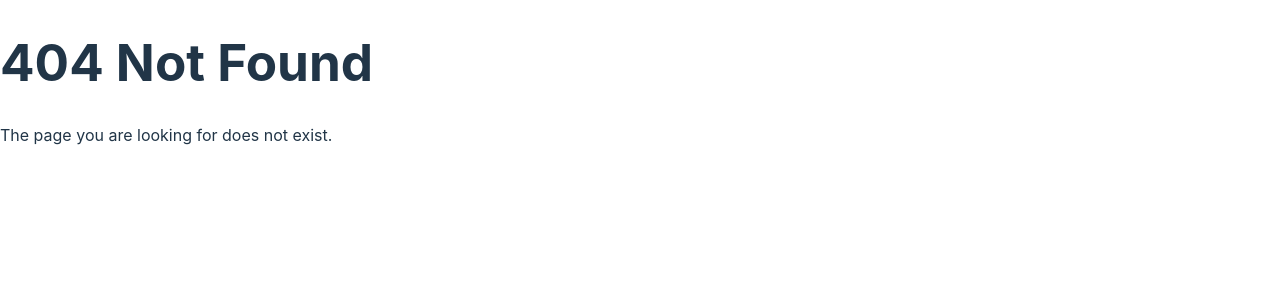
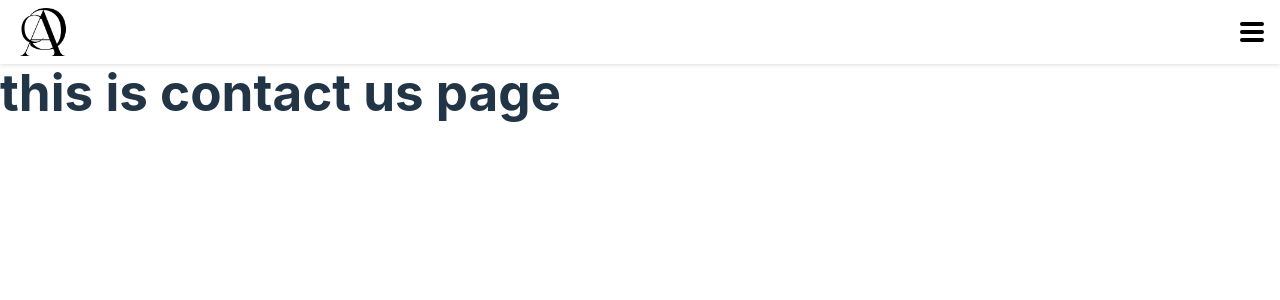
Before and after one commit to theplaceholders/allcreativecreations, a React (Vite) app: page /contact-us in a window 1280 px wide. Before the commit this address had no page. Shown: the top 300 px of the page. Built offline with nearby package versions, Linux system fonts and the light colour scheme.

Commit message:
added contact-us page and menu panel navigation + exiting animation

```diff
--- a/src/App.jsx
+++ b/src/App.jsx
@@ -1,5 +1,5 @@
 import { createBrowserRouter, RouterProvider } from 'react-router-dom'
-import { Root, Home, NotFound } from './pages'
+import { Root, Home, ContactUs, NotFound } from './pages'
 
 const router = createBrowserRouter([
   {
@@ -10,6 +10,10 @@ const router = createBrowserRouter([
       {
         path:"/",
         element: <Home />,
+      },
+      {
+        path:"/contact-us",
+        element: <ContactUs />,
       },
     ]
   }
--- a/src/components/MenuIcon.jsx
+++ b/src/components/MenuIcon.jsx
@@ -3,7 +3,7 @@ import '../styles/components_styles/menuIcon.sass';
 
 const MenuIcon = ({handleClickEvent}) => {
     return(
-        <button className="menu-icon" onClick={(e)=>handleClickEvent(e)}>
+        <button id="menu-icon" onClick={(e)=>handleClickEvent(e)}>
             <div className="menu-icon__bar"/>
             <div className="menu-icon__bar"/>
             <div className="menu-icon__bar"/>
--- a/src/components/MenuPanel.jsx
+++ b/src/components/MenuPanel.jsx
@@ -1,25 +1,28 @@
 import PropTypes from 'prop-types'
+import { Link } from 'react-router-dom';
 import '../styles/components_styles/menuPanel.sass';
 
-const MenuPanel = ({show}) => {
-    console.log(show)
+const MenuPanel = ({show, toggleShowMenuPanel}) => {
+    function handleClickEvent(e){
+        toggleShowMenuPanel()
+    }
     return(
         <div className={`menu-panel ${show ? '' : 'hidden'}`}>
             <ul className="menu-panel__list">
                 <li className="menu-panel__item">
-                    <a href="/" className="menu-panel__link">Home</a>
+                    <Link to="/" className="menu-panel__link" onClick={(e)=>{handleClickEvent(e)}}>Home</Link>
                 </li>
                 <li className="menu-panel__item">
-                    <a href="/" className="menu-panel__link">About</a>
+                    <Link to="/" className="menu-panel__link" onClick={(e)=>{handleClickEvent(e)}}>About</Link>
                 </li>
                 <li className="menu-panel__item">
-                    <a href="/" className="menu-panel__link">Projects</a>
+                    <Link to="/" className="menu-panel__link" onClick={(e)=>{handleClickEvent(e)}}>Projects</Link>
                 </li>
                 <li className="menu-panel__item">
-                    <a href="/" className="menu-panel__link">Reserve</a>
+                    <Link to="/" className="menu-panel__link" onClick={(e)=>{handleClickEvent(e)}}>Reserve</Link>
                 </li>
                 <li className="menu-panel__item">
-                    <a href="/" className="menu-panel__link">Contact Us</a>
+                    <Link to="/contact-us" className="menu-panel__link" onClick={(e)=>{handleClickEvent(e)}}>Contact Us</Link>
                 </li>
             </ul>
         </div>
@@ -27,7 +30,8 @@ const MenuPanel = ({show}) => {
 }
 
 MenuPanel.propTypes = {
-    show: PropTypes.bool.isRequired
+    show: PropTypes.bool.isRequired,
+    toggleShowMenuPanel: PropTypes.func.isRequired
 };
 
 export default MenuPanel;
--- a/src/components/NavBar.jsx
+++ b/src/components/NavBar.jsx
@@ -1,12 +1,13 @@
-import { useState } from 'react'
+import { useEffect, useState } from 'react'
 import logo from '../assets/logo_without_text.png'
 import '../styles/components_styles/navbar.sass'
 import MenuIcon from './MenuIcon'
 import MenuPanel from './MenuPanel'
 const NavBar = () => {
     const [showMenuPanel, setShowMenuPanel] = useState(false)
-    function handleCliclEvent(e){
-        const menuIcon = e.currentTarget
+
+    function toggleShowMenuPanel(e){
+        const menuIcon = document.getElementById('menu-icon')
         menuIcon.classList.toggle('close')
         const navbar = document.getElementById('navbar')
         if(menuIcon.classList.contains('close')){
@@ -25,9 +26,9 @@ const NavBar = () => {
                 <div className="navbar__logo">
                     <img src={logo} alt="logo" />
                 </div>
-                <MenuIcon handleClickEvent={handleCliclEvent}/>
+                <MenuIcon handleClickEvent={toggleShowMenuPanel}/>
             </nav>
-            <MenuPanel show={showMenuPanel}/>
+            <MenuPanel show={showMenuPanel} toggleShowMenuPanel={toggleShowMenuPanel}/>
         </>
     )
 }
--- /dev/null
+++ b/src/pages/ContactUs.jsx
@@ -0,0 +1,10 @@
+
+function ContactUs() {
+  return (
+    <div>
+      <h1>this is contact us page</h1>
+    </div>
+  );
+}
+
+export default ContactUs;
--- a/src/pages/index.js
+++ b/src/pages/index.js
@@ -1,3 +1,4 @@
 export {default as Root} from "./Root"
 export {default as NotFound} from "./NotFound"
 export {default as Home} from "./Home"
+export {default as ContactUs} from "./ContactUs"
--- a/src/styles/components_styles/menuIcon.sass
+++ b/src/styles/components_styles/menuIcon.sass
@@ -1,5 +1,5 @@
 @use '../global/_main-color' as main
-.menu-icon
+#menu-icon
     background-color: transparent
     border: none
     cursor: pointer
--- a/src/styles/components_styles/menuPanel.sass
+++ b/src/styles/components_styles/menuPanel.sass
@@ -26,3 +26,4 @@
                 font-size: 2rem
                 font-weight: 300
                 padding: 1rem 0
+                background-color: transparent
```
